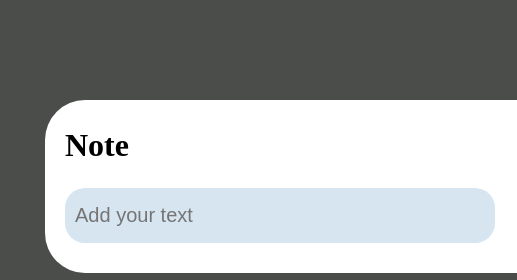
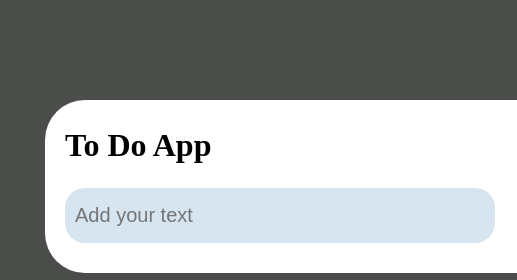
Before and after one commit to Nikhil4853/Note_appWithCssJsHtml, a plain HTML site: page index.html in a window 1280 px wide. Shown: the full height of the page, 319-836 px from the left. Drawn offline with Linux system fonts and the light colour scheme.

Commit message:
UpdateTitle

```diff
--- a/index.html
+++ b/index.html
@@ -12,7 +12,7 @@
 <body>
     <div class="note">
         <div class="card">
-            <h1>Note</h1>
+            <h1>To Do App</h1>
             <img class="logo" src="images/logo.jpg" alt="">
 
         </div>
```
